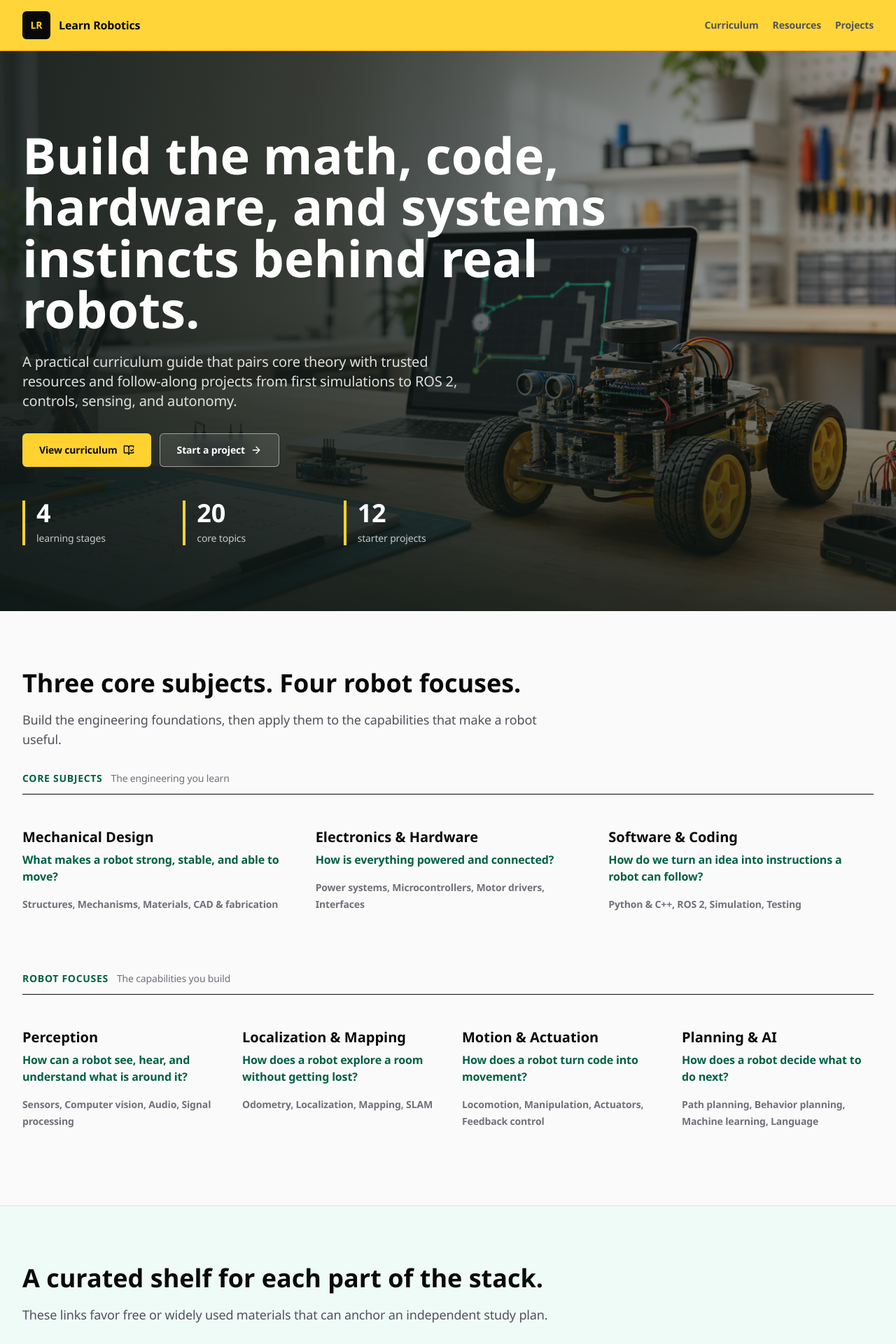
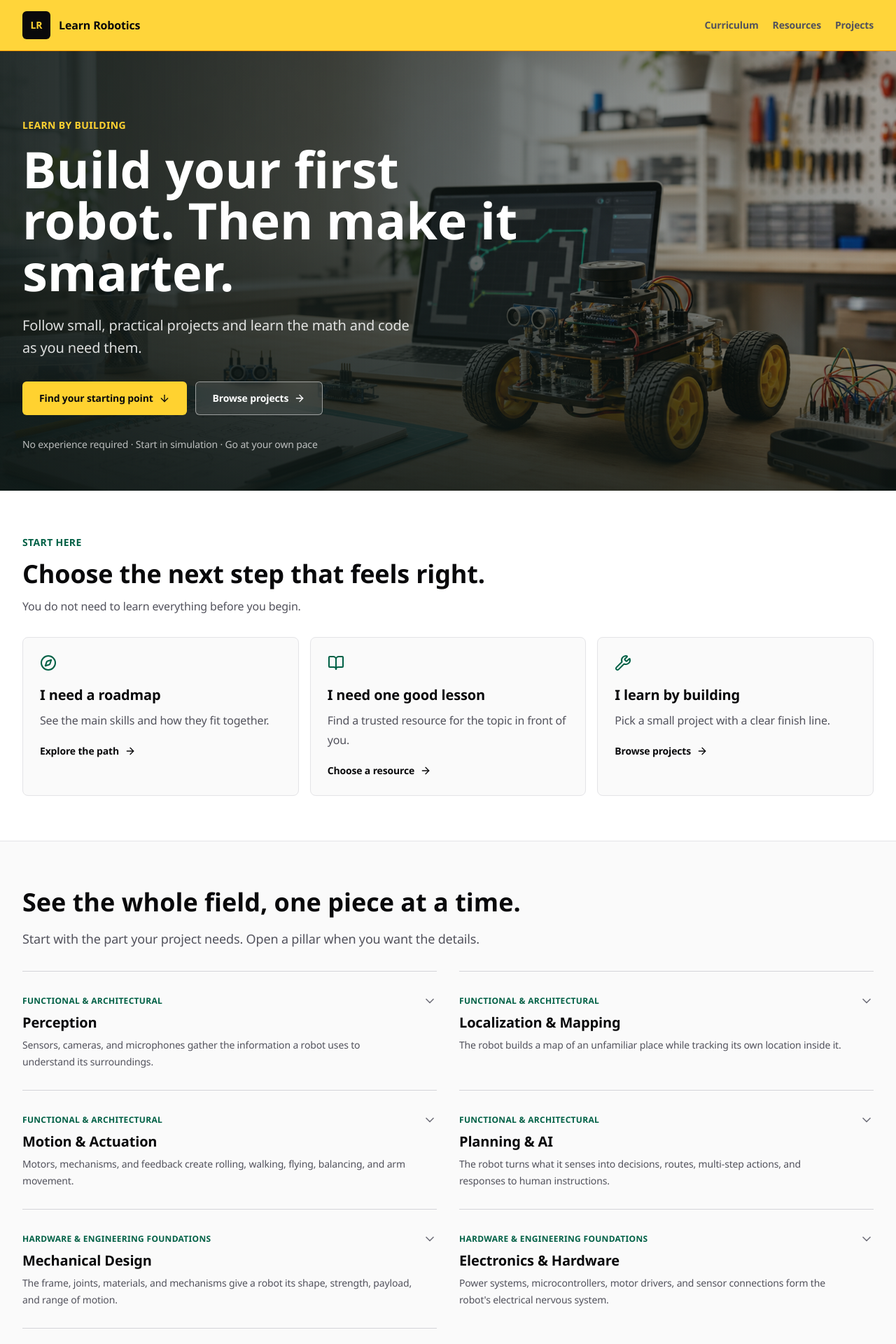
Before and after one commit to MiguelMasc/Learn-Robotics, a Next.js app: page / in a window 1280 px wide. Shown: the top 1920 px of the page at 70% size. Built offline with nearby package versions, Linux system fonts and the light colour scheme.

Commit message:
Publish current homepage without changing curriculum
Publish the simplified homepage while preserving the prerequisite-driven curriculum and embedded syllabi.

```diff
--- a/components/home-page.tsx
+++ b/components/home-page.tsx
@@ -1,3 +1,6 @@
+import Link from "next/link";
+import { ArrowRight, BookOpen, Compass, Wrench } from "lucide-react";
+
 import { CurriculumSection } from "@/components/home/curriculum-section";
 import { Footer } from "@/components/home/footer";
 import { Header } from "@/components/home/header";
@@ -5,11 +8,77 @@ import { HeroSection } from "@/components/home/hero-section";
 import { ProjectsSection } from "@/components/home/projects-section";
 import { ResourcesSection } from "@/components/home/resources-section";
 
+const startingPaths = [
+  {
+    href: "/curriculum",
+    icon: Compass,
+    title: "I need a roadmap",
+    description: "See the main skills and how they fit together.",
+    action: "Explore the path",
+  },
+  {
+    href: "/resources",
+    icon: BookOpen,
+    title: "I need one good lesson",
+    description: "Find a trusted resource for the topic in front of you.",
+    action: "Choose a resource",
+  },
+  {
+    href: "/projects",
+    icon: Wrench,
+    title: "I learn by building",
+    description: "Pick a small project with a clear finish line.",
+    action: "Browse projects",
+  },
+];
+
 export function HomePage() {
   return (
     <main className="min-h-screen bg-zinc-50 text-zinc-950">
       <Header />
       <HeroSection />
+
+      <section id="start" className="border-b border-zinc-200 bg-white scroll-mt-24">
+        <div className="mx-auto max-w-7xl px-4 py-16 sm:px-6 lg:px-8">
+          <div className="mb-8 max-w-2xl">
+            <p className="text-sm font-black uppercase tracking-wide text-emerald-800">
+              Start here
+            </p>
+            <h2 className="mt-3 text-3xl font-black leading-tight sm:text-4xl">
+              Choose the next step that feels right.
+            </h2>
+            <p className="mt-3 text-base text-zinc-600">
+              You do not need to learn everything before you begin.
+            </p>
+          </div>
+
+          <div className="grid gap-4 md:grid-cols-3">
+            {startingPaths.map((path) => {
+              const Icon = path.icon;
+
+              return (
+                <Link
+                  key={path.href}
+                  href={path.href}
+                  className="group rounded-lg border border-zinc-200 bg-zinc-50 p-6 transition-colors hover:border-amber-400 hover:bg-amber-50 focus-visible:outline-none focus-visible:ring-2 focus-visible:ring-emerald-700"
+                >
+                  <Icon className="size-6 text-emerald-800" aria-hidden="true" />
+                  <h3 className="mt-5 text-xl font-bold">{path.title}</h3>
+                  <p className="mt-2 leading-7 text-zinc-600">{path.description}</p>
+                  <span className="mt-5 inline-flex items-center gap-2 text-sm font-bold text-zinc-950">
+                    {path.action}
+                    <ArrowRight
+                      className="size-4 transition-transform group-hover:translate-x-1"
+                      aria-hidden="true"
+                    />
+                  </span>
+                </Link>
+              );
+            })}
+          </div>
+        </div>
+      </section>
+
       <CurriculumSection />
       <ResourcesSection />
       <ProjectsSection />
--- a/components/home/curriculum-section.tsx
+++ b/components/home/curriculum-section.tsx
@@ -1,66 +1,79 @@
+import Link from "next/link";
+import { ArrowRight, CheckCircle2, ChevronDown } from "lucide-react";
+
 import { SectionHeading } from "@/components/home/section-heading";
 import { curriculumPillars } from "@/data/site-content";
 
 export function CurriculumSection() {
-  const subjects = curriculumPillars.filter(
-    (pillar) => pillar.label === "Hardware & engineering foundations",
-  );
-  const focuses = curriculumPillars.filter(
-    (pillar) => pillar.label === "Functional & architectural",
-  );
-
   return (
-    <section id="curriculum" className="mx-auto max-w-7xl px-4 py-20 sm:px-6 lg:px-8">
+    <section id="curriculum" className="mx-auto max-w-7xl px-4 py-16 sm:px-6 lg:px-8">
       <SectionHeading
-        title="Three core subjects. Four robot focuses."
-        description="Build the engineering foundations, then apply them to the capabilities that make a robot useful."
+        title="See the whole field, one piece at a time."
+        description="Start with the part your project needs. Open a pillar when you want the details."
       />
 
-      <div className="space-y-14">
-        <div>
-          <div className="mb-5 flex items-baseline gap-3 border-b border-zinc-950 pb-3">
-            <p className="text-sm font-black uppercase tracking-wider text-emerald-800">
-              Core subjects
-            </p>
-            <p className="text-sm font-medium text-zinc-500">The engineering you learn</p>
-          </div>
-          <div className="grid gap-x-10 md:grid-cols-3">
-            {subjects.map((subject) => (
-              <article key={subject.id} className="border-t border-zinc-300 py-7 md:border-t-0">
-                <h3 className="text-xl font-bold leading-tight tracking-normal">{subject.title}</h3>
-                <p className="mt-2 text-base font-bold leading-6 text-emerald-800">
-                  {subject.question}
-                </p>
-                <p className="mt-4 text-sm font-semibold leading-6 text-zinc-500">
-                  {subject.topics.join(", ")}
-                </p>
-              </article>
-            ))}
-          </div>
-        </div>
+      <div className="grid gap-x-8 md:grid-cols-2">
+        {curriculumPillars.map((pillar) => (
+          <details
+            key={pillar.id}
+            className="group border-t border-zinc-300 py-1"
+          >
+            <summary className="flex cursor-pointer list-none items-start justify-between gap-4 py-6 focus-visible:outline-none focus-visible:ring-2 focus-visible:ring-emerald-700 [&::-webkit-details-marker]:hidden">
+              <span>
+                <span className="text-xs font-black uppercase tracking-wide text-emerald-800">
+                  {pillar.label}
+                </span>
+                <span className="mt-2 block text-xl font-bold leading-tight">
+                  {pillar.title}
+                </span>
+                <span className="mt-2 block max-w-xl text-sm leading-6 text-zinc-600">
+                  {pillar.summary}
+                </span>
+              </span>
+              <ChevronDown
+                className="mt-1 size-5 shrink-0 text-zinc-500 transition-transform group-open:rotate-180"
+                aria-hidden="true"
+              />
+            </summary>
 
-        <div>
-          <div className="mb-5 flex items-baseline gap-3 border-b border-zinc-950 pb-3">
-            <p className="text-sm font-black uppercase tracking-wider text-emerald-800">
-              Robot focuses
-            </p>
-            <p className="text-sm font-medium text-zinc-500">The capabilities you build</p>
-          </div>
-          <div className="grid gap-x-10 md:grid-cols-2 lg:grid-cols-4">
-            {focuses.map((focus) => (
-              <article key={focus.id} className="border-t border-zinc-300 py-7 md:border-t-0">
-                <h3 className="text-xl font-bold leading-tight tracking-normal">{focus.title}</h3>
-                <p className="mt-2 text-base font-bold leading-6 text-emerald-800">
-                  {focus.question}
-                </p>
-                <p className="mt-4 text-sm font-semibold leading-6 text-zinc-500">
-                  {focus.topics.join(", ")}
-                </p>
-              </article>
-            ))}
-          </div>
-        </div>
+            <div className="pb-7">
+              <p className="text-xs font-black uppercase tracking-wide text-zinc-500">
+                Topics
+              </p>
+              <div className="mt-3 flex flex-wrap gap-2">
+                {pillar.topics.map((topic) => (
+                  <span
+                    key={topic.name}
+                    className="rounded-md bg-zinc-100 px-3 py-1.5 text-sm font-semibold text-zinc-700"
+                  >
+                    {topic.name}
+                  </span>
+                ))}
+              </div>
+
+              <ul className="mt-5 space-y-3">
+                {pillar.outcomes.slice(0, 2).map((outcome) => (
+                  <li key={outcome} className="flex gap-2 text-sm leading-6">
+                    <CheckCircle2
+                      className="mt-1 size-4 shrink-0 text-emerald-700"
+                      aria-hidden="true"
+                    />
+                    <span>{outcome}</span>
+                  </li>
+                ))}
+              </ul>
+            </div>
+          </details>
+        ))}
       </div>
+
+      <Link
+        href="/curriculum"
+        className="mt-8 inline-flex min-h-11 items-center justify-center gap-2 rounded-md border border-zinc-300 bg-white px-4 text-sm font-semibold text-zinc-950 transition-colors hover:bg-zinc-100 focus-visible:outline-none focus-visible:ring-2 focus-visible:ring-emerald-700"
+      >
+        See the complete curriculum
+        <ArrowRight className="size-4" aria-hidden="true" />
+      </Link>
     </section>
   );
 }
--- a/components/home/hero-section.tsx
+++ b/components/home/hero-section.tsx
@@ -1,12 +1,12 @@
 import Image from "next/image";
 import Link from "next/link";
-import { ArrowRight, BookOpenCheck } from "lucide-react";
+import { ArrowDown, ArrowRight } from "lucide-react";
 
 export function HeroSection() {
   return (
     <section
       id="top"
-      className="relative isolate min-h-screen overflow-hidden bg-zinc-950 text-white"
+      className="relative isolate min-h-[78svh] overflow-hidden bg-zinc-950 text-white"
       aria-labelledby="hero-title"
     >
       <Image
@@ -17,48 +17,41 @@ export function HeroSection() {
         sizes="100vw"
         className="-z-20 object-cover"
       />
-      <div className="absolute inset-0 -z-10 bg-[linear-gradient(90deg,rgba(14,23,21,0.88)_0%,rgba(14,23,21,0.66)_48%,rgba(14,23,21,0.16)_100%),linear-gradient(0deg,rgba(14,23,21,0.78)_0%,rgba(14,23,21,0.06)_54%)]" />
+      <div className="absolute inset-0 -z-10 bg-[linear-gradient(90deg,rgba(14,23,21,0.9)_0%,rgba(14,23,21,0.62)_52%,rgba(14,23,21,0.12)_100%),linear-gradient(0deg,rgba(14,23,21,0.72)_0%,rgba(14,23,21,0.04)_58%)]" />
 
-      <div className="mx-auto flex min-h-[78svh] max-w-7xl items-end px-4 pb-14 pt-28 sm:px-6 lg:px-8">
-        <div className="max-w-4xl">
+      <div className="mx-auto flex min-h-[70svh] max-w-7xl items-end px-4 pb-14 pt-24 sm:px-6 lg:px-8">
+        <div className="max-w-3xl">
+          <p className="mb-4 text-sm font-bold uppercase tracking-wide text-amber-300">
+            Learn by building
+          </p>
           <h1
             id="hero-title"
-            className="max-w-4xl text-5xl font-black leading-[1.02] tracking-normal sm:text-6xl lg:text-7xl"
+            className="text-5xl font-black leading-[1.02] tracking-normal sm:text-6xl lg:text-7xl"
           >
-            Build the math, code, hardware, and systems instincts behind real robots.
+            Build your first robot. Then make it smarter.
           </h1>
-          <p className="mt-6 max-w-2xl text-lg text-white/85 sm:text-xl">
-            A practical curriculum guide that pairs core theory with trusted resources and
-            follow-along projects from first simulations to ROS 2, controls, sensing, and autonomy.
+          <p className="mt-6 max-w-xl text-lg leading-8 text-white/85 sm:text-xl">
+            Follow small, practical projects and learn the math and code as you need them.
           </p>
           <div className="mt-8 flex flex-wrap gap-3">
             <Link
-              href="/curriculum"
+              href="#start"
               className="inline-flex min-h-12 items-center justify-center gap-2 rounded-md bg-amber-300 px-6 py-2 text-sm font-semibold text-zinc-950 transition-colors hover:bg-amber-200 focus-visible:outline-none focus-visible:ring-2 focus-visible:ring-amber-200 focus-visible:ring-offset-2 focus-visible:ring-offset-zinc-950"
             >
-              View curriculum
-              <BookOpenCheck className="size-4" aria-hidden="true" />
+              Find your starting point
+              <ArrowDown className="size-4" aria-hidden="true" />
             </Link>
             <Link
               href="/projects"
               className="inline-flex min-h-12 items-center justify-center gap-2 rounded-md border border-white/50 bg-white/10 px-6 py-2 text-sm font-semibold text-white shadow-sm backdrop-blur-md transition-colors hover:bg-white hover:text-zinc-950 focus-visible:outline-none focus-visible:ring-2 focus-visible:ring-white focus-visible:ring-offset-2 focus-visible:ring-offset-zinc-950"
             >
-              Start a project
+              Browse projects
               <ArrowRight className="size-4" aria-hidden="true" />
             </Link>
           </div>
-          <dl className="mt-12 grid max-w-2xl gap-4 sm:grid-cols-3">
-            {[
-              ["4", "learning stages"],
-              ["20", "core topics"],
-              ["12", "starter projects"],
-            ].map(([value, label]) => (
-              <div key={label} className="border-l-4 border-amber-300 pl-4">
-                <dt className="text-4xl font-black leading-none">{value}</dt>
-                <dd className="mt-2 text-sm font-medium text-white/75">{label}</dd>
-              </div>
-            ))}
-          </dl>
+          <p className="mt-8 text-sm font-medium text-white/70">
+            No experience required · Start in simulation · Go at your own pace
+          </p>
         </div>
       </div>
     </section>
--- a/components/home/projects-section.tsx
+++ b/components/home/projects-section.tsx
@@ -1,20 +1,47 @@
+import Link from "next/link";
+import { ArrowRight } from "lucide-react";
+
+import { badgeClasses } from "@/components/home/badge-classes";
 import { SectionHeading } from "@/components/home/section-heading";
-import { ProjectCard } from "@/components/projects/project-card";
 import { publishedProjects } from "@/data/site-content";
+
+const featuredProjects = publishedProjects.slice(0, 3);
 
 export function ProjectsSection() {
   return (
-    <section id="projects" className="mx-auto max-w-7xl px-4 py-20 sm:px-6 lg:px-8">
+    <section id="projects" className="mx-auto max-w-7xl px-4 py-16 sm:px-6 lg:px-8">
       <SectionHeading
-        title="Start with a scoped build, a parts plan, and a measurable finish line."
-        description="Only the proposals with complete phases, safety constraints, parts lists, and reference links are published here."
+        title="Build something you can finish."
+        description="Every project has a clear goal, a safe first step, and a visible result."
       />
 
-      <div className="grid gap-4 md:grid-cols-2">
-        {publishedProjects.map((project) => (
-          <ProjectCard key={project.slug} project={project} />
+      <div className="grid gap-4 md:grid-cols-2 lg:grid-cols-3">
+        {featuredProjects.map((project) => (
+          <article
+            key={project.slug}
+            className="flex flex-col rounded-lg border border-zinc-200 bg-white p-6 shadow-sm"
+          >
+            <span className={badgeClasses.secondary}>{project.level}</span>
+            <h3 className="mt-4 text-xl font-bold leading-tight">{project.title}</h3>
+            <p className="mt-3 flex-1 leading-7 text-zinc-600">{project.summary}</p>
+            <Link
+              href={`/projects/${project.slug}`}
+              className="mt-5 inline-flex items-center gap-2 text-sm font-bold text-zinc-950"
+            >
+              See the project
+              <ArrowRight className="size-4" aria-hidden="true" />
+            </Link>
+          </article>
         ))}
       </div>
+
+      <Link
+        href="/projects"
+        className="mt-8 inline-flex min-h-11 items-center justify-center gap-2 rounded-md border border-zinc-300 bg-white px-4 text-sm font-semibold text-zinc-950 transition-colors hover:bg-zinc-100 focus-visible:outline-none focus-visible:ring-2 focus-visible:ring-emerald-700"
+      >
+        Browse all projects
+        <ArrowRight className="size-4" aria-hidden="true" />
+      </Link>
     </section>
   );
 }
--- a/components/home/resources-section.tsx
+++ b/components/home/resources-section.tsx
@@ -1,15 +1,25 @@
+import Link from "next/link";
+import { ArrowRight } from "lucide-react";
+
 import { ResourceTabs } from "@/components/filter-tabs";
 import { SectionHeading } from "@/components/home/section-heading";
 
 export function ResourcesSection() {
   return (
     <section id="resources" className="border-y border-zinc-200 bg-emerald-50/70">
-      <div className="mx-auto max-w-7xl px-4 py-20 sm:px-6 lg:px-8">
+      <div className="mx-auto max-w-7xl px-4 py-16 sm:px-6 lg:px-8">
         <SectionHeading
-          title="A curated shelf for each part of the stack."
-          description="These links favor free or widely used materials that can anchor an independent study plan."
+          title="Use one good resource at a time."
+          description="Choose the topic you need now. The rest will still be here later."
         />
-        <ResourceTabs />
+        <ResourceTabs limit={3} />
+        <Link
+          href="/resources"
+          className="mt-6 inline-flex min-h-11 items-center justify-center gap-2 rounded-md border border-zinc-300 bg-white px-4 text-sm font-semibold text-zinc-950 transition-colors hover:bg-zinc-100 focus-visible:outline-none focus-visible:ring-2 focus-visible:ring-emerald-700"
+        >
+          Browse all resources
+          <ArrowRight className="size-4" aria-hidden="true" />
+        </Link>
       </div>
     </section>
   );
```
Also changed, not shown: components/filter-tabs.tsx (+9 -6 lines).
